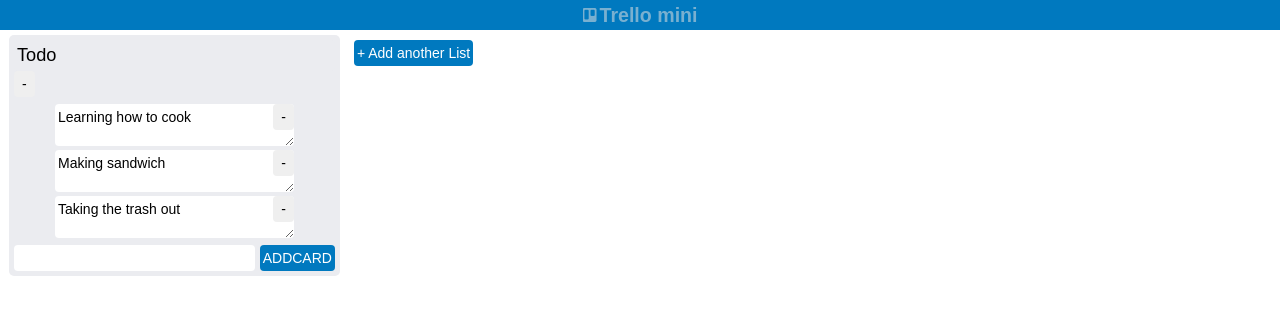
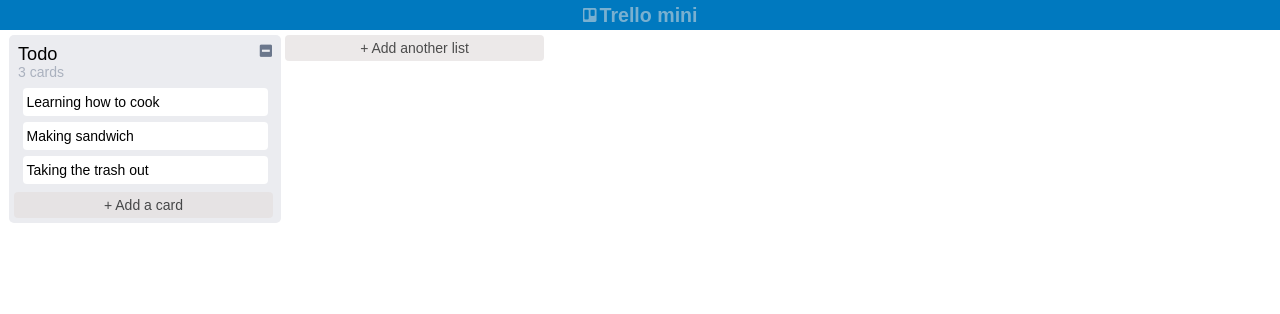
Before and after one commit to OybekJP/trelloclone, a React (Create React App) app: page / in a window 1280 px wide. Shown: the top 314 px of the page. Built offline with nearby package versions, Linux system fonts and the light colour scheme.

Commit message:
add function to count cards in a listand display it. functionality to toggle cards and list title between editable and noneditable spans. Fix add new card and list on click. Fix edit cards titles and delete cards,and attach respective events listeners to save and delete.

```diff
--- a/package.json
+++ b/package.json
@@ -7,6 +7,7 @@
     "@testing-library/react": "^11.2.7",
     "@testing-library/user-event": "^12.8.3",
     "react": "^17.0.2",
+    "react-beautiful-dnd": "^13.1.0",
     "react-dom": "^17.0.2",
     "react-scripts": "4.0.3",
     "uuid": "^8.3.2",
--- a/src/App/App.css
+++ b/src/App/App.css
@@ -1,3 +1,12 @@
+/*****Colors variable*****/
+
+:root {
+  --blue: #0079bf;
+  --dark-blue: #016199;
+  --light-gray: #ebecf0;
+}
+
+/*****Global reset*****/
 *,
 body,
 div {
@@ -7,17 +16,28 @@
   font-size: 14px;
   font-family: sans-serif;
 }
+
 /*highlight selected text with blue*/
-::selection{
-  background-color: #0079bf;
-  color:white;
+::selection {
+  background-color: var(--blue);
+  color: white;
 }
 
+/*****Remove outline*****/
+input:focus,
+select:focus,
+textarea:focus,
+button:focus,
+span:focus {
+  outline: none;
+}
+
+/*****Header*****/
 .header {
   text-align: center;
   padding: 5px 0;
   max-height: 30px;
-  background: #0079bf;
+  background: var(--blue);
   display: flex;
   align-items: center;
   justify-content: center;
@@ -32,6 +52,19 @@
   font-size: 1.4rem;
   color: #79b0d0;
 }
+
+/****Basic button setup*****/
+button {
+  border: none;
+  padding: 5px 8px;
+  border-radius: 4px;
+  opacity: 0.7;
+}
+button:hover {
+  cursor: pointer;
+  opacity:1;
+}
+
 .listContainer {
   display: flex;
   align-items: flex-start;
@@ -39,3 +72,11 @@
   overflow-y: hidden;
   margin: 5px;
 }
+
+/****Add new list button*****/
+.addCardlistBtn {
+  position: relative;
+  top: 0;
+  min-width: 18.5rem;
+  background-color: rgb(228, 224, 224);
+}
--- a/src/App/App.js
+++ b/src/App/App.js
@@ -4,6 +4,7 @@
 import uuidv4 from "uuid/dist/v4";
 import store from "../utils/store";
 import StoreApi from "../utils/storeApi";
+import { DragDropContext } from "react-beautiful-dnd";
 
 function App() {
   const [data, setData] = useState(store);
@@ -19,7 +20,7 @@
         [listId]: list,
       },
     };
-    console.timeLog(newState);
+    setData(newState);
   }
   function cardTitleChange(cardId, listId, title) {
     //save index of changed card
@@ -106,7 +107,6 @@
     const newCards = data.lists[listId].cards.filter(
       (card) => card.id !== cardId
     );
-    console.log(newCards);
     const newState = {
       ...data,
       lists: {
@@ -120,7 +120,12 @@
     setData(newState);
   }
 
+  function onDragEnd(result){
+
+  }
+
   return (
+    <DragDropContext onDragEnd={onDragEnd}>
       <div className="App">
         <nav className="header">
           <i class="fab fa-trello"></i>
@@ -145,20 +150,12 @@
             );
           })}
 
-        <div className="list_content">
-          <div className="listTitle">
-            {/* <input placeholder="+ Add another List"/> */}
-          </div>
-          <div className="addTodo">
-            {/* <input type="text" ref={newListTitle} /> */}
-            <button onClick={addMoreList}>+ Add another List</button>
+            <div >
+              <button className="addCardlistBtn" onClick={addMoreList}>+ Add another list</button>
             </div>
         </div>
-
-        {/* <input type="text" placeholder="nana"></input> */}
-        {/* <button onClick={addNewList}>+ Add another list</button> */}
       </div>
-    </div>
+    </DragDropContext>
   );
 }
 
--- a/src/Card/Card.css
+++ b/src/Card/Card.css
@@ -1,29 +1,55 @@
 .card_container {
-  display: flex;
-  justify-content: stretch;
-  align-items: flex-start;
+  /* display: flex; */
+  /* justify-content: stretch; */
+  /* align-items: flex-start; */
   position: relative;
-  margin: 2px 0;
+  margin: 3px 0;
 }
-/*place delete todo button inside textarea*/
-.card_container button {
+
+/*****created cards******/
+.textarea {
+  display: block;
+  overflow: hidden;
+  resize: none;
+  line-height: 20px;
+  cursor: pointer;
+  /*my own styling*/
+  background-color: white;
+  max-width: 17.5rem;
+  border-radius: 4px;
+  padding: 4px;
+  min-height: 20px;
+  width:100vw;
+}
+.textarea:hover {
+  background-color: #f7f7f7;
+}
+
+/****styling for icons***/
+.fa-pen {
   position: absolute;
-  right: 0;
+  right: 4px;
+  top: 4px;
+  /* z-index:100; */
+  color: transparent;
+  cursor: pointer;
 }
-textarea {
-  /*allow only vertical textarea size change*/
-  resize: vertical;
-  width: 239px;
-  border: none;
-  padding: 5px 3px;
-  border-radius: 4px;
+
+.textarea:hover ~ .fa-pen,
+.fa-pen:hover {
+  color: #6b778c;
 }
-button{
-  border: none;
-  padding: 5px 8px;
-  border-radius: 4px;
+
+.card_container button, .saveNewCard {
+  margin: 5px 5px 0 0;
+  background-color: var(--blue);
+  color: white;
 }
-button:hover{
-  background: gray;
-  cursor:pointer;
+
+.deleteCard {
+  background-color: tomato !important;
 }
+
+.saveNewCard{
+
+}
--- a/src/Card/Card.js
+++ b/src/Card/Card.js
@@ -1,26 +1,79 @@
-import React, { useRef } from "react";
+import React, { useRef, useState } from "react";
 import "./Card.css";
+import { Draggable } from "react-beautiful-dnd";
 
-function Card({ card, list, deleteCard, cardTitleChange }) {
+function Card({ card, index, list, deleteCard, cardTitleChange }) {
+  const [cards, setCard] = useState(false);
   const todoCard = useRef();
+
+  function handleCardToggle() {
+    setCard(!cards);
+  }
+
+  let cardToggle;
+  //toggle the card element to a draggable span and editable span on condition
+  if (cards === true) {
+    cardToggle = (
+      <>
+        <span
+          contentEditable="true"
+          id="cardTitleSpan"
+          ref={todoCard}
+          className="textarea"
+          onBlur={handleCardTitleChange}
+          // onChange={handleCardTitleChange}
+        >
+          {card.title}
+        </span>
+        <button className="saveEdit" onClick={handleCardTitleChange}>
+          Save
+        </button>
+        <button className="deleteCard" onClick={handleDeleteCard}>
+          Delete Card
+        </button>
+      </>
+    );
+  } else {
+    cardToggle = (
+      <>
+        <span className="textarea">{card.title}</span>
+        {/* <button onClick={handleCardToggle}>/</button> */}
+        <i onClick={handleCardToggle} class="fas fa-pen"></i>
+      </>
+    );
+  }
 
   //delete todo card
   function handleDeleteCard() {
     deleteCard(card.id, list.id);
   }
-  function handleTodoChange(e) {
-    cardTitleChange(card.id, list.id, e.target.value);
+  function handleCardTitleChange(e) {
+    const cardTitleSpan = document.getElementById("cardTitleSpan").innerText;
+    cardTitleChange(card.id, list.id, cardTitleSpan);
+    handleCardToggle();
   }
   return (
-    <div className="card_container">
-      <textarea
+    <Draggable draggableId={card.id} index={index}>
+      {(provided) => (
+        <div
+          className="card_container"
+          {...provided.draggableProps}
+          {...provided.dragHandleProps}
+          ref={provided.innerRef}
+        >
+          {/* <textarea
             type="text"
             ref={todoCard}
             value={card.title}
             onChange={handleTodoChange}
           />
           <button onClick={handleDeleteCard}>-</button>
+          <p>{card.title}</p>
+          <button onClick={handleCardToggle}>/</button> */}
+          {cardToggle}
         </div>
+      )}
+    </Draggable>
   );
 }
 
--- a/src/List/List.css
+++ b/src/List/List.css
@@ -1,7 +1,8 @@
 .list_wrap {
   /* height: 100%; */
-  background: #ebecf0;
+  background: var(--light-gray);
   min-width: 272px;
+  max-width: 272px;
   margin: 0 4px;
   border-radius: 5px;
 }
@@ -18,25 +19,81 @@
   align-items: center;
   margin: 5px 0;
 }
-.listTitle input {
+/* .listTitle input {
   width: 100%;
   font-size: 1.3rem;
-  background: #ebecf0;
-}
-.addTodo {
-  box-sizing: border-box !important;
+  background: var(--light-gray);
+} */
+/* .addTodo {
   width: 100%;
   display: grid;
   grid-template-columns: 3fr 1fr;
-}
-.addTodo button {
+} */
+/* .addTodo button {
   position: relative;
   margin-left: 5px;
   background: #0079bf;
   color: white;
-}
-input, .addTodo button{
+} */
+/* input,
+.addTodo button {
   border: none;
   padding: 5px 3px;
   border-radius: 4px;
+} */
+
+.listTitle {
+  display: block;
+  overflow: hidden;
+  resize: none;
+  line-height: 20px;
+  min-width: 17.5rem;
+  border-radius: 4px;
+  padding: 4px;
+  padding-bottom: 0;
+
+  min-height: 20px;
+  font-size: 1.3rem;
 }
+
+.listEdit {
+  background: white;
+  cursor: text;
+}
+.listNotEdit {
+  cursor: pointer;
+}
+/***Adding placeholder to list title span****/
+.listTitle[contenteditable]:empty::before {
+  content: "Title";
+  color: #aab1be;
+}
+
+.listTitleContainer {
+  position: relative;
+}
+.deleteIcon {
+  position: absolute;
+  top: 4px;
+  right: 4px;
+  color: #6b778c;
+}
+.fa-minus-square:hover {
+  color: crimson;
+  cursor: pointer;
+}
+
+/*****add new card span styling******/
+.addCardSpan {
+  height: 60px;
+}
+.addCardSpan[contenteditable]:empty::before {
+  content: "Enter a title for this card...";
+  color: #aab1be;
+}
+
+/*****add new card span styling******/
+.numOfCards {
+  color: #aab1be;
+  padding-left: 4px;
+}
--- a/src/List/List.js
+++ b/src/List/List.js
@@ -1,9 +1,10 @@
-import React, { useState, useEffect, useRef, useContext } from "react";
+import React, { useState, useEffect } from "react";
 import "./List.css";
 import Card from "../Card/Card";
 import Listtitle from "../Listtitle/Listtitle";
 import StoreApi from "../utils/storeApi";
 import uuidv4 from "uuid/dist/v4";
+import { Droppable } from "react-beautiful-dnd";
 
 function List({
   list,
@@ -14,48 +15,95 @@
   deleteList,
   cardTitleChange,
 }) {
-  // const [lists, setList] = useState("");
+  //save the state of toggle to add new card
+  const [addCard, setAddCard] = useState(false);
 
-  //get access to JSX element
-  const newTodoName = useRef();
+  //add new card
   function handleAddMoreCard() {
-    let newCardTitle = newTodoName.current.value;
+    let cardSpan = document.getElementById("cardSpan").innerText;
     //stop function if no input is made
-    if (newCardTitle === "") return;
-    addMoreCard(list.id, newCardTitle);
-    newTodoName.current.value = "";
+    if (cardSpan === "") return;
+    addMoreCard(list.id, cardSpan);
+    // newTodoName.current.value = "";
+    setAddCard(!addCard);
   }
 
+  //delete list
   function handleDeleteList() {
     console.log("clicked list " + list.id);
     deleteList(list.id);
   }
 
+  //set the state to toggle the add card part
+  function handleAddCardToggle() {
+    setAddCard(!addCard);
+  }
+
+  let addCardToggle;
+  if (addCard === true) {
+    addCardToggle = (
+      <>
+        <span
+          contentEditable
+          rows="3"
+          className="textarea addCardSpan"
+          id="cardSpan"
+          // onBlur={handleAddCardToggle} causing problem: cancel addmorecard method
+        ></span>
+        <button className="saveNewCard" onClick={handleAddMoreCard}>
+          Add Card
+        </button>
+        <i onClick={handleAddCardToggle} class="fas fa-times"></i>
+      </>
+    );
+  } else {
+    addCardToggle = (
+      <>
+        <button className="addCardlistBtn" onClick={handleAddCardToggle}>
+          + Add a card
+        </button>
+      </>
+    );
+  }
+
   return (
     <div className="list_wrap">
       <div className="list_content">
-        <div className="listTitle">
+        <div className="listTitleContainer">
           <Listtitle listTitleChange={listTitleChange} list={list} />
-          <button onClick={handleDeleteList}>-</button>
+          {/* <button onClick={handleDeleteList}>-</button> */}
+          <i
+            onClick={handleDeleteList}
+            class="deleteIcon fas fa-minus-square"
+          ></i>
+          <p className="numOfCards">
+            {list.cards.length} {list.cards.length === 1 ? " card" : " cards"}
+          </p>
         </div>
-        <div className="todoItems">
-          {list.cards &&
-            list.cards.map((card) => {
+        <Droppable droppableId={list.id}>
+          {(provided) => (
+            <div
+              className="todoItems"
+              ref={provided.innerRef}
+              {...provided.droppableProps}
+            >
+              {list.cards.map((card, index) => {
                 return (
                   <Card
                     key={card.id}
                     card={card}
+                    index={index}
                     list={list}
                     deleteCard={deleteCard}
                     cardTitleChange={cardTitleChange}
                   />
                 );
               })}
+              {provided.placeholder}
             </div>
-        <div className="addTodo">
-          <input type="text" ref={newTodoName} />
-          <button onClick={handleAddMoreCard}>ADDCARD</button>
-        </div>
+          )}
+        </Droppable>
+        <div>{addCardToggle}</div>
       </div>
     </div>
   );
--- a/src/Listtitle/Listtitle.js
+++ b/src/Listtitle/Listtitle.js
@@ -2,26 +2,68 @@
 import uuidv4 from "uuid/dist/v4";
 
 export default function Listtitle({ listTitleChange, list }) {
-  const [newTitle, setTitle] = useState(list.title);
+  const [newTitle, setTitle] = useState(false);
 
   function handleListTitleChange(e) {
-    const listTitleId = [e.target.value, list.id];
-    //title state in app.js won't update without this
-    setTitle(e.target.value);
-    listTitleChange(e.target.value, list.id);
-    // console.log(listTitleId);
-    // console.log(e.target.value);
-    // listTitleChange(e.target.value, list.id);
+    const listTitleSpan = document.getElementById("listTitleSpan").innerText;
+    listTitleChange(listTitleSpan, list.id);
+  }
+
+  function handleListTitleToggle() {
+    setTitle(!newTitle);
+  }
+
+  const handleBlur = (e) => {
+    const currentTarget = e.currentTarget;
+    const listTitleSpan = document.getElementById("listTitleSpan").innerText;
+    listTitleChange(listTitleSpan, list.id);
+
+    // Check the newly focused element in the next tick of the event loop
+    setTimeout(() => {
+      // Check if the new activeElement is a child of the original container
+      if (!currentTarget.contains(document.activeElement)) {
+        // You can invoke a callback or add custom logic here
+        handleListTitleToggle();
+      }
+    }, 0);
+  };
+
+  let listTitleToggle = "";
+  if (newTitle === true) {
+    listTitleToggle = (
+      <span
+        contentEditable="true"
+        id="listTitleSpan"
+        role="textbox"
+        className="listTitle listEdit"
+        // onChange={handleListTitleChange}
+        onBlur={handleBlur}
+      >
+        {list.title}
+      </span>
+    );
+  } else {
+    listTitleToggle = (
+      <span
+        contentEditable="false"
+        className="listTitle listNotEdit"
+        onClick={handleListTitleToggle}
+      >
+        {list.title}
+      </span>
+    );
   }
 
   return (
-    <input
-      type="text"
-      placeholder="enter title"
-      onChange={handleListTitleChange}
-      //TASK: access listname from data in App later
-      value={list.title}
-      key={list.id}
-    />
+    <p>{listTitleToggle}</p>
+    // <input
+    //   type="text"
+    //   placeholder="enter title"
+    //   onChange={handleListTitleChange}
+    //   // onClick={}
+    //   //TASK: access listname from data in App later
+    //   value={list.title}
+    //   key={list.id}
+    // />
   );
 }
```
Also changed, not shown: 1 other file (tests, documents, lock files or other folders). Lines whose indentation alone changed are shown as unchanged.
